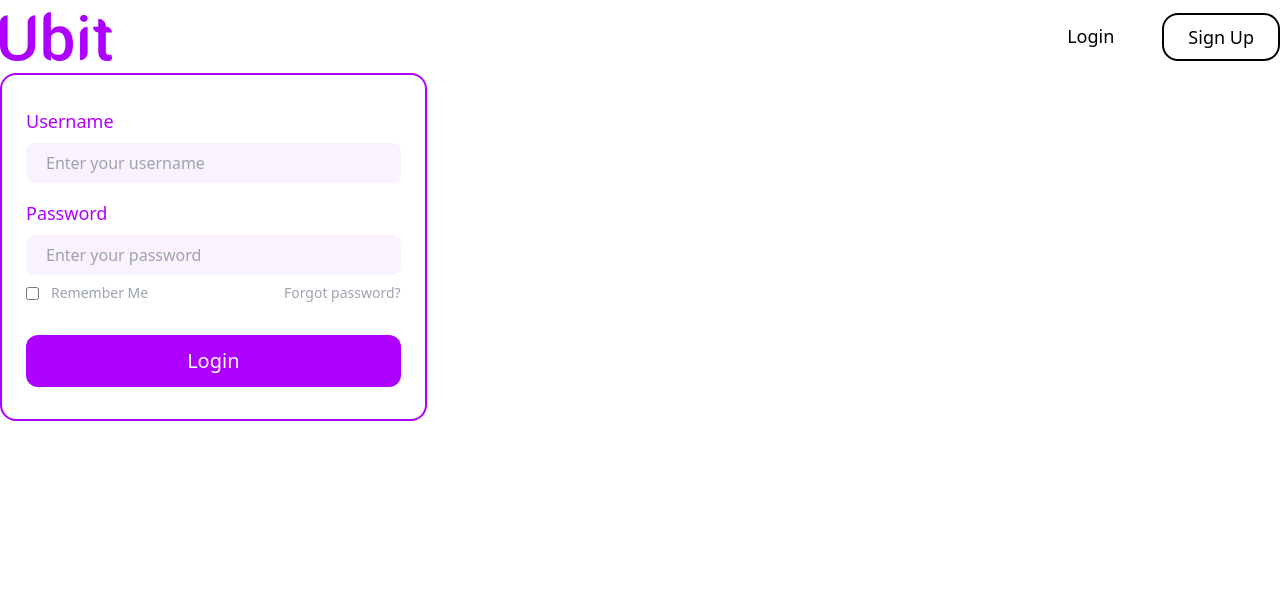
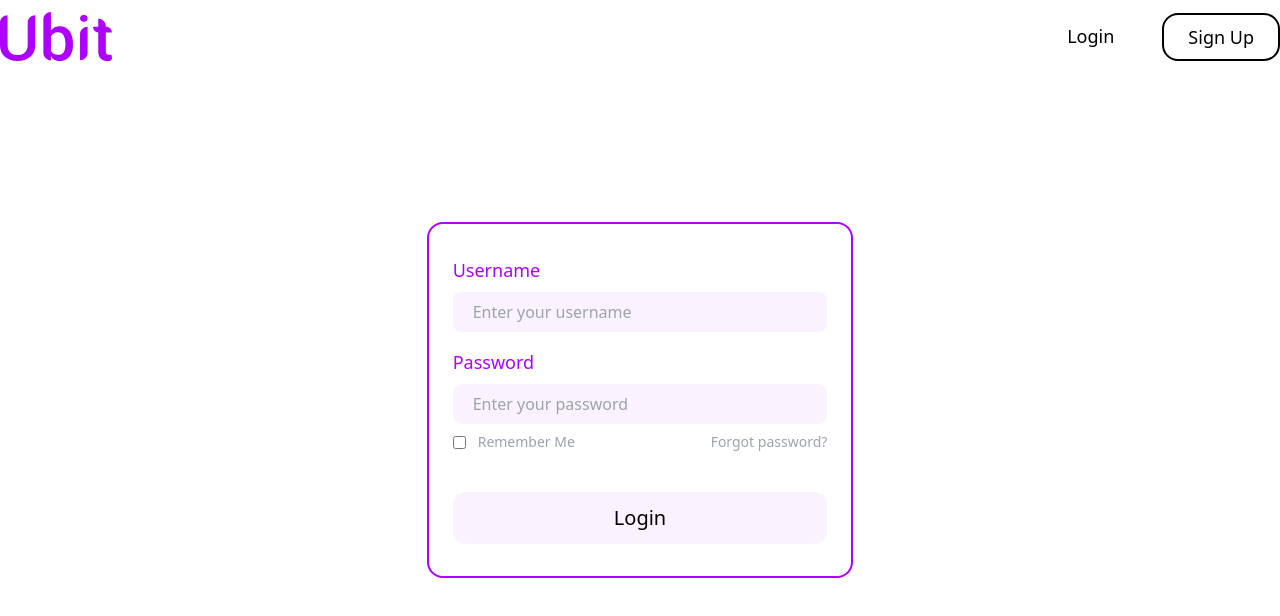
Before and after one commit to Qaudri/url-shortener, a Nuxt app: page /login in a window 1280 px wide. Shown: the top 616 px of the page. Built offline with nearby package versions, Linux system fonts and the light colour scheme.

Commit message:
refactor: minor form issues fixed

```diff
--- a/components/Ui/Form/Login.vue
+++ b/components/Ui/Form/Login.vue
@@ -23,7 +23,7 @@
         </p>
       </div>
 
-      <button class="mt-8 text-xl text-white font-medium py-3 flex justify-center bg-primary-100 rounded-xl w-full">
+      <button type="submit" class="bg-opacity-5 mt-10 text-xl text-black font-medium py-3 flex justify-center bg-primary-100 rounded-xl w-full">
         Login
       </button>
     </form>
--- a/pages/login.vue
+++ b/pages/login.vue
@@ -1,10 +1,9 @@
 <template>
-  <div class="h-screen container mx-auto">
-    <SectionsCommonHeader />
-    <div class="flex justify-center items-center">
-
+  <div class="relative container mx-auto">
+    <SectionsCommonHeader class="absolute top-0 w-full" />
+    <div class="flex h-screen justify-center items-center">
+      <UiFormLogin />
     </div>
-    <UiFormLogin />
   </div>
 </template>
 
```
